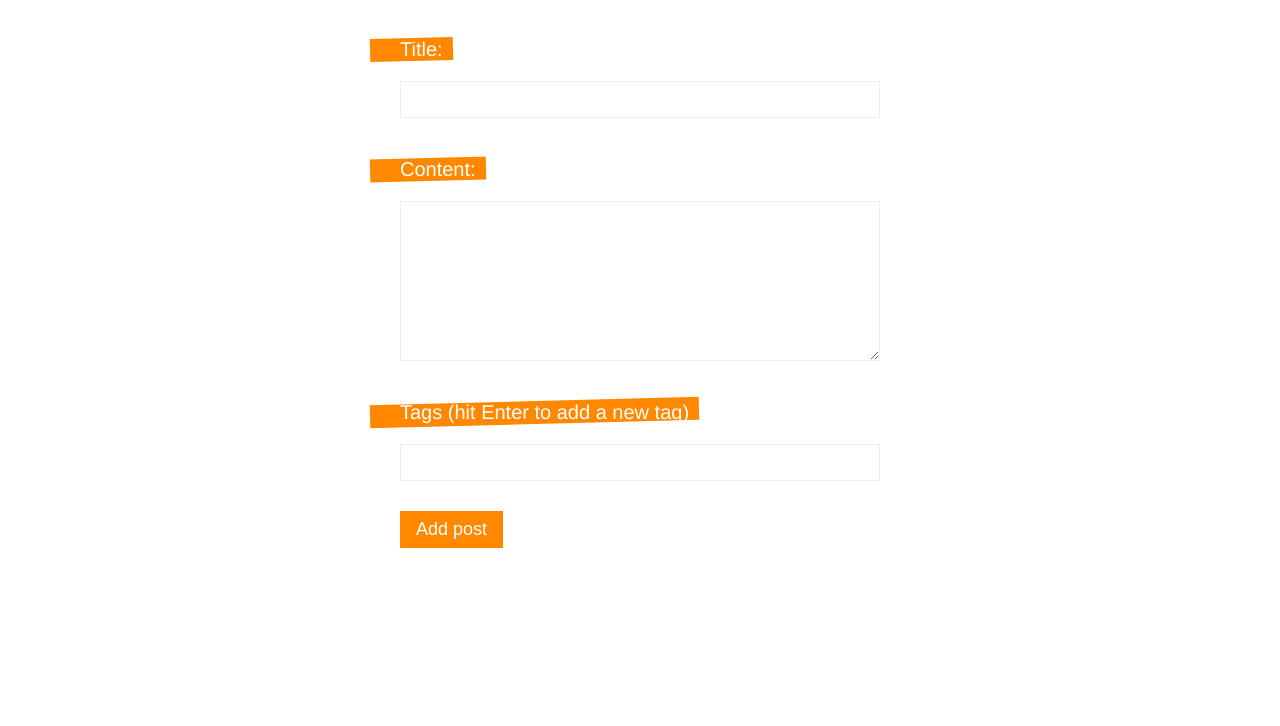
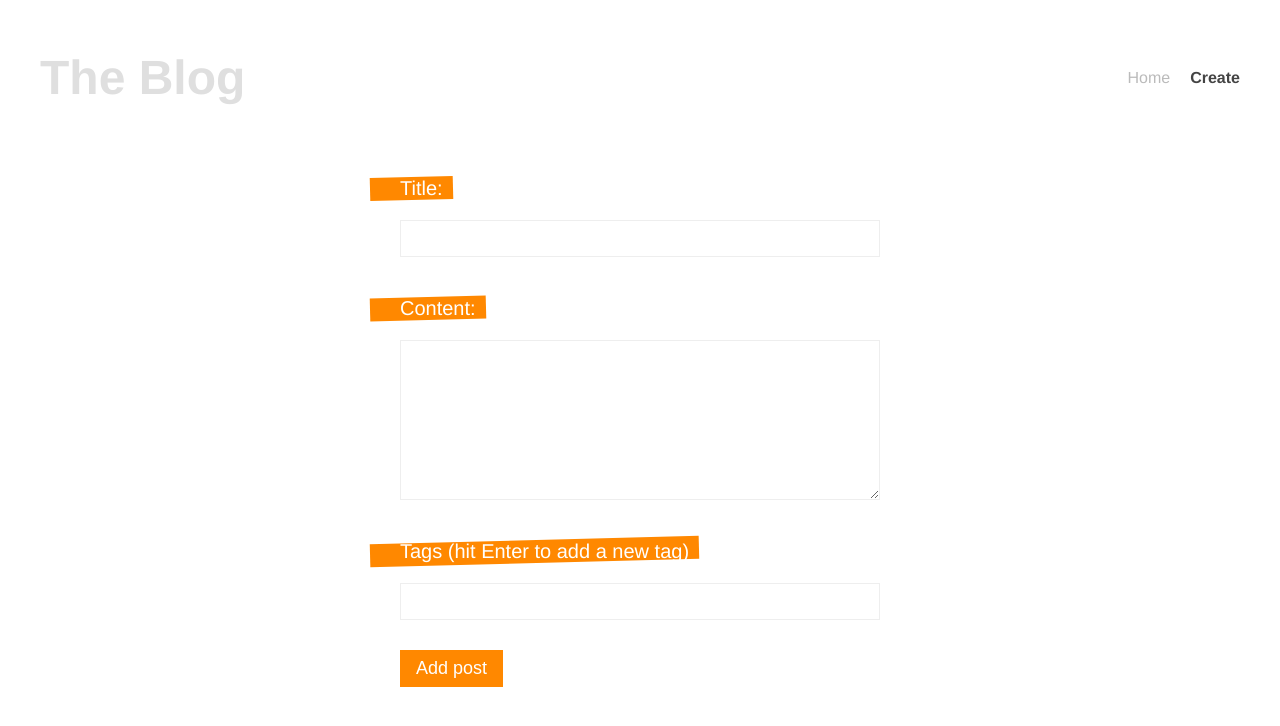
Before and after one commit to IronAdministrator/vue-comp_web-blog, a Vue app: page /create in a window 1280 px wide. Shown: the top 726 px of the page. Built offline with nearby package versions, Linux system fonts and the light colour scheme.

Commit message:
add route for filtered posts by tag

```diff
--- a/src/App.vue
+++ b/src/App.vue
@@ -1,13 +1,21 @@
 <template>
-  <router-view/>
+  <Navbar />
+  <router-view />
 </template>
+<script>
+import Navbar from "@/components/Navbar.vue";
 
+export default {
+  components: {
+    Navbar,
+  },
+};
+</script>
 <style>
 #app {
   font-family: Avenir, Helvetica, Arial, sans-serif;
   -webkit-font-smoothing: antialiased;
   -moz-osx-font-smoothing: grayscale;
-  text-align: center;
   color: #2c3e50;
 }
 </style>
--- /dev/null
+++ b/src/components/Navbar.vue
@@ -0,0 +1,41 @@
+<template>
+  <header>
+    <h1>The Blog</h1>
+    <nav>
+      <router-link :to="{ name: 'Home' }">Home</router-link>
+      <router-link :to="{ name: 'Create' }">Create</router-link>
+    </nav>
+  </header>
+</template>
+
+<script>
+export default {
+  setup() {
+    return {};
+  },
+};
+</script>
+
+<style scoped>
+header {
+  display: flex;
+  justify-content: space-between;
+  align-items: center;
+  max-width: 1200px;
+  margin: 0 auto;
+  padding: 10px;
+}
+header h1 {
+  color: #dfdfdf;
+  font-size: 48px;
+}
+header a {
+  color: #bbb;
+  text-decoration: none;
+  margin-left: 20px;
+}
+header a.router-link-active {
+  color: #444;
+  font-weight: bold;
+}
+</style>
--- a/src/components/PostList.vue
+++ b/src/components/PostList.vue
@@ -9,10 +9,11 @@
 
 <script>
 import SinglePost from "./SinglePost.vue";
+import Tag from "@/views/Tag.vue";
 import { onMounted, onUnmounted, onUpdated } from "vue";
 export default {
   props: ["posts"],
-  components: { SinglePost },
+  components: { SinglePost, Tag },
   setup(props) {
     console.log(props.posts);
     onMounted(() => {
--- a/src/components/SinglePost.vue
+++ b/src/components/SinglePost.vue
@@ -21,4 +21,30 @@
 };
 </script>
 
-<style lang="scss" scoped></style>
+<style scoped>
+.post {
+  margin: 0 40px 30px;
+  padding-bottom: 30px;
+  border-bottom: 1px dashed #e7e7e7;
+}
+.post h3 {
+  display: inline-block;
+  position: relative;
+  font-size: 26px;
+  color: white;
+  margin-bottom: 10px;
+  max-width: 400px;
+}
+.post h3::before {
+  content: "";
+  display: block;
+  width: 100%;
+  height: 100%;
+  background: #ff8800;
+  position: absolute;
+  z-index: -1;
+  padding-right: 40px;
+  left: -30px;
+  transform: rotateZ(-1deg);
+}
+</style>
--- a/src/composables/getPosts.js
+++ b/src/composables/getPosts.js
@@ -6,9 +6,9 @@
 
   const fetchData = async () => {
     try {
-      await new Promise(resolve => {
-        setTimeout(resolve, 3000)
-      })
+      // await new Promise(resolve => {
+      //   setTimeout(resolve, 1000)
+      // })
       let data = await fetch("http://localhost:3000/posts");
       if (!data.ok) {
         throw Error("No data available");
--- a/src/composables/getSinglePost.js
+++ b/src/composables/getSinglePost.js
@@ -6,9 +6,9 @@
 
   const fetchData = async () => {
     try {
-      await new Promise(resolve => {
-        setTimeout(resolve, 3000)
-      })
+      // await new Promise(resolve => {
+      //   setTimeout(resolve, 1000)
+      // })
       let data = await fetch('http://localhost:3000/posts/' + id);
       if (!data.ok) {
         throw Error("Post does not exists ");
--- a/src/router/index.js
+++ b/src/router/index.js
@@ -2,11 +2,12 @@
 import HomeView from '../views/HomeView.vue'
 import Details from '../views/Details.vue'
 import Create from '../views/Create.vue'
+import Tag from '../views/Tag.vue'
 
 const routes = [
   {
     path: '/',
-    name: 'home',
+    name: 'Home',
     component: HomeView
   },
   {
@@ -20,6 +21,12 @@
     name: 'Create',
     component: Create,
   },
+  {
+    path: '/tags/:tag',
+    name: 'Tag',
+    component: Tag,
+    props: true
+  },
 ]
 
 const router = createRouter({
--- a/src/views/Create.vue
+++ b/src/views/Create.vue
@@ -22,6 +22,7 @@
     const body = ref("");
     const tag = ref("");
     const tags = ref([]);
+    const error = ref(null);
 
     const handleKeydown = () => {
       if (tag.value.length > 0 && tag.value.trim().length !== 0) {
@@ -39,12 +40,16 @@
         body: body.value,
         tags: tags.value,
       };
-      await fetch("http://localhost:3000/posts", {
-        method: "POST",
-        headers: { "Content-Type": "application/json" },
-        body: JSON.stringify(post),
-      });
-      router.push("/");
+      try {
+        await fetch("http://localhost:3000/psts", {
+          method: "POST",
+          headers: { "Content-Type": "application/json" },
+          body: JSON.stringify(post),
+        });
+      } catch (err) {
+        console.log(err.message);
+      }
+      router.push({ name: "Home" });
     };
 
     return { title, body, tag, tags, handleKeydown, handleSubmit };
--- a/src/views/Details.vue
+++ b/src/views/Details.vue
@@ -12,13 +12,15 @@
 <script>
 import getSinglePost from "@/composables/getSinglePost";
 import Spinner from "@/components/Spinner.vue";
+import { useRoute } from "vue-router";
 export default {
-  props: ["id"],
+  // props: ["id"],
   components: {
     Spinner,
   },
   setup(props) {
-    const { post, error, fetchData } = getSinglePost(props.id);
+    const route = useRoute();
+    const { post, error, fetchData } = getSinglePost(route.params.id);
 
     fetchData();
     return { post, error };
--- a/src/views/HomeView.vue
+++ b/src/views/HomeView.vue
@@ -1,6 +1,5 @@
 <template>
   <div class="home">
-    <h1>HomeVue</h1>
     <div v-if="error">{{ error }}</div>
     <div v-if="posts.length">
       <PostList v-if="showPosts" :posts="posts" />
@@ -86,3 +85,10 @@
   },
 };
 </script>
+<style>
+.home {
+  max-width: 1200px;
+  margin: 0 auto;
+  padding: 10px;
+}
+</style>
--- /dev/null
+++ b/src/views/Tag.vue
@@ -0,0 +1,40 @@
+<template>
+  <div class="tag">
+    <div v-if="error">{{ error }}</div>
+    <div v-if="posts.length">
+      <PostList :posts="filteredPosts" />
+    </div>
+    <div v-else>
+      <Spinner />
+    </div>
+  </div>
+</template>
+
+<script>
+import getPosts from "@/composables/getPosts";
+import PostList from "@/components/PostList.vue";
+import Spinner from "@/components/Spinner.vue";
+import { useRoute } from "vue-router";
+import { computed } from "vue";
+
+export default {
+  components: {
+    PostList,
+    Spinner,
+  },
+  setup() {
+    const route = useRoute();
+    const { posts, error, fetchData } = getPosts();
+
+    fetchData();
+
+    const filteredPosts = computed(() => {
+      return posts.value.filter((post) => post.tags.includes(route.params.tag));
+    });
+
+    return { posts, error, route, filteredPosts };
+  },
+};
+</script>
+
+<style scoped></style>
```
Also changed, not shown: data/db.json (+16 -0 lines).
